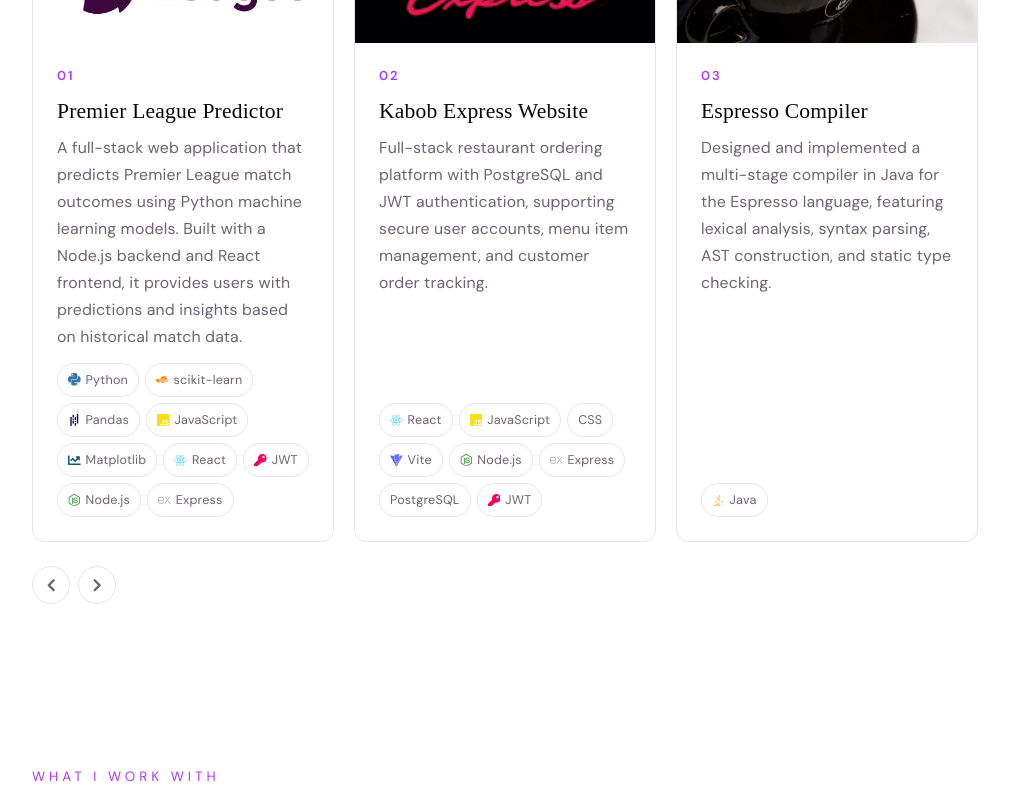
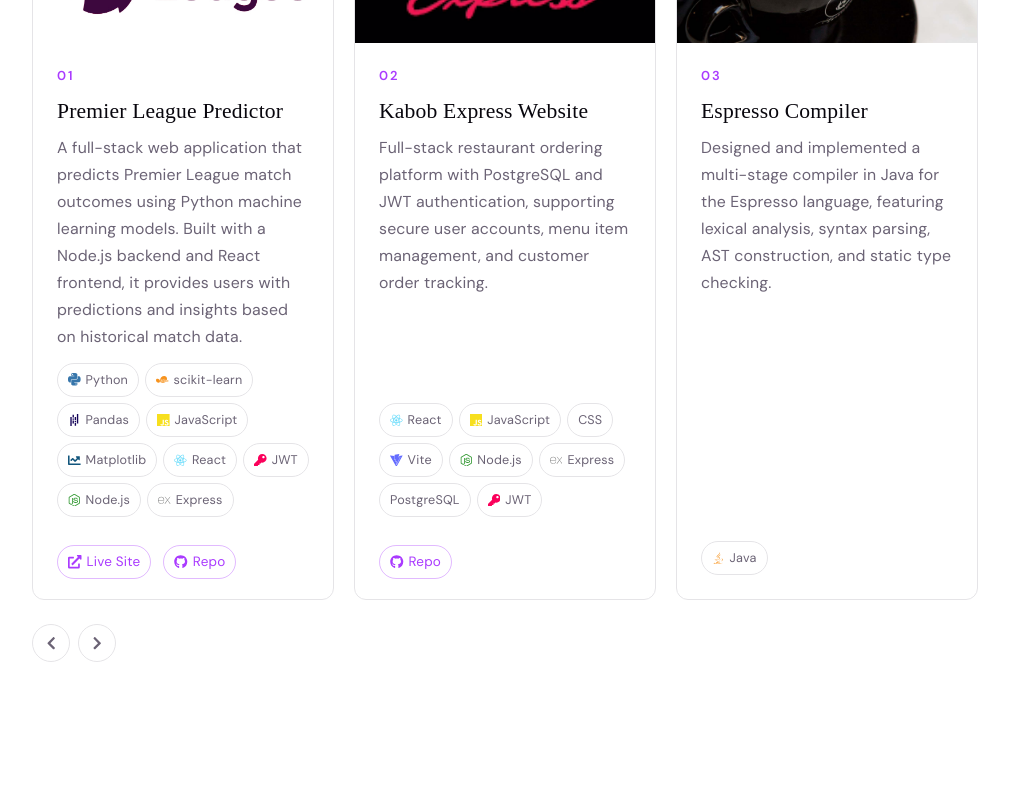
Before and after one commit to onasito/onasito.github.io, a React (Vite) app in the folder my-app/: page / in a window 1280 px wide. Shown: the part 1077-1874 px from the top of the page, without its empty margins (185-1194 px from the left). Built offline with nearby package versions, Linux system fonts and the light colour scheme.

Commit message:
Added live site and repo link to project windows

```diff
--- a/my-app/src/components/Hero.jsx
+++ b/my-app/src/components/Hero.jsx
@@ -2,7 +2,7 @@
 import { FaDownload } from 'react-icons/fa';
 import './Hero.css';
 
-const roles = ['Junior Software Engineer', 'Data Scientist', 'Tech Enthusiast', 'Lifelong Learner'];
+const roles = ['Junior Software Engineer', 'Data Scientist', 'Builder & Analyst', 'Sports Enthusiast'];
 
 export default function Hero() {
   const [roleIndex, setRoleIndex] = useState(0);
--- a/my-app/src/components/Projects.css
+++ b/my-app/src/components/Projects.css
@@ -163,6 +163,32 @@
   letter-spacing: 0.2px;
 }
 
+.project-links {
+  display: flex;
+  gap: 12px;
+  padding: 0 24px 20px;
+  margin-top: 4px;
+}
+
+.project-link {
+  display: inline-flex;
+  align-items: center;
+  gap: 5px;
+  font-family: var(--sans);
+  font-size: 0.75rem;
+  color: #aa3bff;
+  text-decoration: none;
+  border: 1px solid rgba(170, 59, 255, 0.35);
+  border-radius: 999px;
+  padding: 3px 10px;
+  transition: background 0.2s, color 0.2s;
+}
+
+.project-link:hover {
+  background: #aa3bff;
+  color: #fff;
+}
+
 .projects-controls {
   display: flex;
   gap: 8px;
--- a/my-app/src/components/Projects.jsx
+++ b/my-app/src/components/Projects.jsx
@@ -1,5 +1,5 @@
 import { useRef } from 'react';
-import { FaChevronLeft, FaChevronRight, FaChartLine, FaKey, FaJava, } from 'react-icons/fa';
+import { FaChevronLeft, FaChevronRight, FaChartLine, FaKey, FaJava, FaExternalLinkAlt, FaGithub } from 'react-icons/fa';
 import {
   SiPython, SiScikitlearn, SiPandas, SiJavascript,
   SiReact, SiCss, SiVite, SiNodedotjs, SiExpress, SiMongodb, SiKotlin
@@ -31,6 +31,8 @@
     description:
       'A full-stack web application that predicts Premier League match outcomes using Python machine learning models. Built with a Node.js backend and React frontend, it provides users with predictions and insights based on historical match data.',
     tech: ['Python', 'scikit-learn', 'Pandas', 'JavaScript', 'Matplotlib', 'React', 'JWT', 'Node.js', 'Express'],
+    website: 'https://premier-league-predictor-livid.vercel.app/',
+    repo: 'https://github.com/onasito/premier-league-predictor.git',
   },
   {
     number: '02',
@@ -39,6 +41,8 @@
     description:
       'Full-stack restaurant ordering platform with PostgreSQL and JWT authentication, supporting secure user accounts, menu item management, and customer order tracking.',
     tech: ['React', 'JavaScript', 'CSS', 'Vite', 'Node.js', 'Express', 'PostgreSQL', 'JWT'],
+    website: '',
+    repo: 'https://github.com/onasito/kabob-express-app.git',
   },
   {
     number: '03',
@@ -46,7 +50,9 @@
     image: '/images/espresso.jpg',
     description:
       'Designed and implemented a multi-stage compiler in Java for the Espresso language, featuring lexical analysis, syntax parsing, AST construction, and static type checking.',
-    tech: ['Java' ],
+    tech: ['Java'],
+    website: '',
+    repo: '',
   },
   {
     number: '04',
@@ -55,6 +61,8 @@
     description:
       'Created an Android application that uses CameraX for barcode scanning and integrates with the USDA FoodData Central API to display nutritional data for scanned items. Handled API integration and organized the returned data into usable information for the app interface.',
     tech: ['Kotlin'],
+    website: '',
+    repo: '',
   }
 ];
 
@@ -101,6 +109,20 @@
                   );
                 })}
               </div>
+              {(project.website || project.repo) && (
+                <div className="project-links">
+                  {project.website && (
+                    <a href={project.website} target="_blank" rel="noopener noreferrer" className="project-link">
+                      <FaExternalLinkAlt /> Live Site
+                    </a>
+                  )}
+                  {project.repo && (
+                    <a href={project.repo} target="_blank" rel="noopener noreferrer" className="project-link">
+                      <FaGithub /> Repo
+                    </a>
+                  )}
+                </div>
+              )}
             </article>
           ))}
         </div>
```
